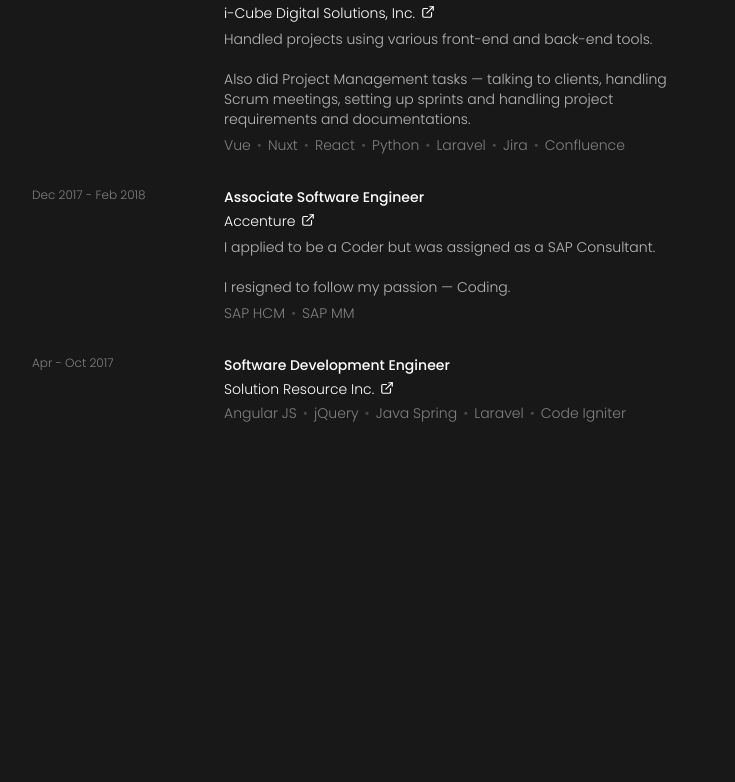
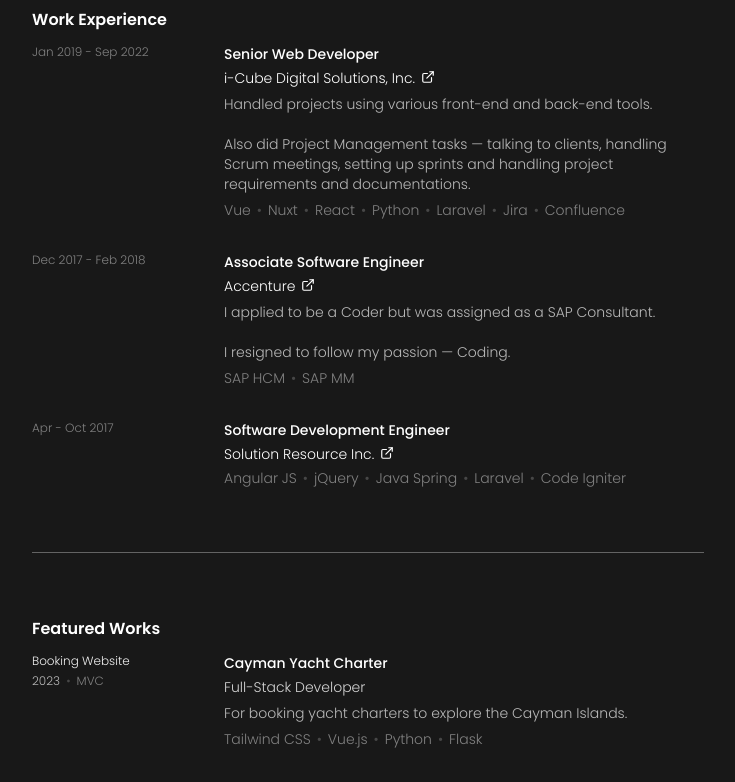
Before and after one commit to erwinmesi/mesi.dev, a Next.js app: page / in a window 1280 px wide. Shown: the part 1479-2261 px from the top of the page, without its empty margins (272-1007 px from the left). Before the commit the page ends 2046 px from the top, so only its background shows below. Built offline with nearby package versions, Linux system fonts and the light colour scheme.

Commit message:
wip: add featured works

```diff
--- a/src/app/page.tsx
+++ b/src/app/page.tsx
@@ -1,13 +1,17 @@
 import HomeHeader from '@/components/home/HomeHeader';
 import HomeIntro from '@/components/home/HomeIntro';
 import HomeWorkExperience from '@/components/home/HomeWorkExperience';
+import HomeFeaturedWorks from '@/components/home/HomeFeaturedWorks';
 
 function page() {
   return (
     <main className="site__container pb-28">
       <HomeHeader className="mb-16" />
-      <HomeIntro className="mb-16" />
+      <HomeIntro />
+      <hr className="max-w-2xl mx-auto border-grey-600 my-16" />
       <HomeWorkExperience />
+      <hr className="max-w-2xl mx-auto border-grey-600 my-16" />
+      <HomeFeaturedWorks />
     </main>
   );
 }
--- /dev/null
+++ b/src/components/home/HomeFeaturedWorks.tsx
@@ -0,0 +1,72 @@
+import { useCallback } from 'react';
+import { ExternalLink } from 'react-feather';
+import featuredWorks from '@/contents/featuredWorks';
+import Dot from '@/components/home/Dot';
+
+function HomeFeaturedWorks() {
+  const renderTools = useCallback((item: any) => {
+    return (
+      !!item.tools?.length && (
+        <div className="text-grey-500">
+          {item.tools.map((tool: any, index: number) => {
+            return (
+              <>
+                {tool}
+                {index < item.tools.length - 1 && <Dot />}
+              </>
+            );
+          })}
+        </div>
+      )
+    );
+  }, []);
+
+  return (
+    <section className="max-w-2xl mx-auto">
+      <h2 className="mb-3 font-semibold text-base">Featured Works</h2>
+      {featuredWorks.list.map((item) => {
+        return (
+          <>
+            <div className="flex flex-col md:flex-row mb-8">
+              <div className="expi__duration md:w-48 shrink-0 mb-0.5 text-xs">
+                <p className="text-grey-100 mb-1">{item.type}</p>
+                <span className="text-grey-300">{item.date}</span>
+                {item.archi && (
+                  <>
+                    <Dot />
+                    <span className="text-grey-500">{item.archi}</span>
+                  </>
+                )}
+              </div>
+              <div className="expi__content space-y-1">
+                <h3 className="font-medium">
+                  {item.url ? (
+                    <a
+                      className="flex items-center gap-1.5 hover:underline"
+                      href={item.url}
+                      target="_blank"
+                    >
+                      {item.name} <ExternalLink size="14" className="mb-0.5" />
+                    </a>
+                  ) : (
+                    item.name
+                  )}
+                </h3>
+                <p className="text-grey-200">{item.role}</p>
+                {item.description && (
+                  <p
+                    className="text-grey-300 !my-1.5"
+                    dangerouslySetInnerHTML={{ __html: item.description }}
+                  ></p>
+                )}
+                {renderTools(item)}
+              </div>
+            </div>
+          </>
+        );
+      })}
+    </section>
+  );
+}
+
+export default HomeFeaturedWorks;
--- a/src/components/home/HomeWorkExperience.tsx
+++ b/src/components/home/HomeWorkExperience.tsx
@@ -3,7 +3,7 @@
 import workHistory from '@/contents/workHistory';
 import Dot from '@/components/home/Dot';
 
-function HomeAbout() {
+function HomeWorkExperience() {
   const renderTools = useCallback((item: any) => {
     return (
       !!item.tools.length && (
@@ -57,4 +57,4 @@
   );
 }
 
-export default HomeAbout;
+export default HomeWorkExperience;
--- /dev/null
+++ b/src/contents/featuredWorks.js
@@ -0,0 +1,185 @@
+const content = {
+  list: [
+    {
+      name: 'Cayman Yacht Charter',
+      description: 'For booking yacht charters to explore the Cayman Islands.',
+      date: '2023',
+      role: 'Full-Stack Developer',
+      type: 'Booking Website',
+      archi: 'MVC',
+      url: undefined,
+      tools: ['Tailwind CSS', 'Vue.js', 'Python', 'Flask']
+    },
+    {
+      name: 'Humble Nature',
+      description: 'For selling designer furnitures.',
+      date: '2023',
+      role: 'Front-end Developer',
+      type: 'E-commerce Website',
+      archi: 'MVC',
+      url: 'https://humblenature.com',
+      tools: ['Tailwind CSS', 'Vue.js']
+    },
+    {
+      name: 'AI-Powered Website for Generating SEO Articles',
+      description: 'A blogging website that integrates with any existing website, offering a dedicated "blogs" page to enhance SEO with informative AI-generated articles.',
+      date: '2023',
+      role: 'Front-end Developer',
+      archi: 'MVC',
+      type: 'Blogging Website',
+      tools: ['Vue.js', 'Tailwind']
+    },
+    {
+      name: 'KotApp Website',
+      description: 'Marketing Website for KotApp Web App',
+      date: '2023',
+      role: 'Front-end Developer',
+      type: 'Marketing Website',
+      archi: 'SSG',
+      url: 'https://kotapp.io',
+      tools: ['Nuxt.js', 'Tailwind']
+    },
+    {
+      name: 'Soumission Rapide — Next.js revamp',
+      description: 'Migrated the Wix website to Next.js version.',
+      date: '2022',
+      role: 'Front-end Developer',
+      type: 'Marketing Website',
+      archi: 'SSG',
+      url: 'https://www.soumissionrapide.com',
+      tools: ['Next.js', 'Tailwind', 'GraphQL']
+    },
+    {
+      name: 'Google Adwords Client Portal',
+      description: 'Client Portal for a Google Adwords Advertising Agency.',
+      date: '2022',
+      role: 'Front-end Developer',
+      type: 'Web Application',
+      archi: 'SPA',
+      url: undefined,
+      tools: ['Vue.js', 'Tailwind', 'Pinia']
+    },
+    {
+      name: 'NodeLife.io',
+      description: 'Free crypto node & staking investment tracker.',
+      date: '2022',
+      role: 'Front-end Developer',
+      type: 'Web Application',
+      archi: 'SPA',
+      url: 'https://twitter.com/NodeLife_io',
+      tools: ['Vue.js', 'Tailwind', 'Pinia', 'Apex Charts']
+    },
+    {
+      name: 'Enably',
+      description: 'A Multi-Organization CRM Software.',
+      date: '2021',
+      role: 'Front-end Developer',
+      type: 'Web Application',
+      archi: 'SPA',
+      url: 'https://www.enably.no',
+      tools: ['Vue.js', 'Bootstrap', 'Vuex']
+    },
+    {
+      name: 'Word Feud Rules',
+      description: undefined,
+      date: '2021',
+      role: 'Full-Stack Developer',
+      type: 'Online Tool',
+      archi: 'MVC',
+      url: 'https://wordfeudrules.com',
+      tools: ['Tailwind', 'Laravel', 'MySQL']
+    },
+    {
+      name: 'Socialays Website (SEO improvements)',
+      description: 'Marketing Website for the Socialays Web App',
+      date: '2021',
+      role: 'Front-end Developer',
+      type: 'Marketing Website',
+      archi: 'SSR',
+      url: 'https://socialays.com',
+      tools: ['Nuxt.js', 'Bootstrap']
+    },
+    {
+      name: 'Socialays Web App (Front-end fixes)',
+      description: 'An AI-Based Social Media Assistant.',
+      date: '2021',
+      role: 'Front-end Developer',
+      type: 'Web Application',
+      archi: 'SPA',
+      url: 'https://app.socialays.com',
+      tools: ['Vue.js', 'Bootstrap', 'Vuex']
+    },
+    {
+      name: 'Sunnyside Ad Banner',
+      description: 'Ad Banner for Sunnyside: A Medical & Recreational Cannabis Dispensaries',
+      date: '2021',
+      role: 'Front-end Web Developer',
+      type: 'HTML Ad Banner',
+      archi: undefined,
+      url: undefined,
+      tools: ['HTML', 'CSS', 'JS', 'GSAP']
+    },
+    {
+      name: 'Proscreen',
+      description: 'Offers a motivational software package for companies who want to promote great values and motivation with their employees.',
+      date: '2020',
+      role: 'Front-end Developer',
+      type: 'Web Application',
+      archi: 'SPA',
+      url: 'https://proscreen.com',
+      tools: ['Vue.js', 'Tailwind', 'Vuex']
+    },
+    {
+      name: 'KotApp Web App',
+      description: 'Web-based CRM for KotApp Mobile App.',
+      date: '2020',
+      role: 'Front-end Developer',
+      type: 'Web Application',
+      archi: 'SPA',
+      url: 'https://app.kotapp.io',
+      tools: ['Nuxt.js', 'Tailwind', 'Vuex']
+    },
+    {
+      name: 'Dutch Assets Group Web Portal',
+      description: 'Corporate financing services for companies and private entrepreneurs.',
+      date: '2019',
+      role: 'Full-Stack Developer',
+      type: 'Web Application',
+      archi: 'MVC',
+      url: 'https://portal.dag-assetscan.nl',
+      tools: ['Laravel', 'Vue.js', 'Bootstrap', 'Digital Ocean Spaces']
+    },
+    {
+      name: 'Sharepoint Web Parts',
+      description: 'Created Web Parts for a Sharepoint Intranet Web App',
+      date: '2019',
+      role: 'Front-end Developer',
+      type: 'Sharepoint Web Parts',
+      archi: 'SPA',
+      url: undefined,
+      tools: ['React', 'MobX', 'Material UI']
+    },
+    {
+      name: 'Google Ads Web Scraper',
+      description: 'A lead-generation web app that collects information on small and medium enterprises engaged in Google Ads.',
+      date: '2019',
+      role: 'Full-Stack Developer',
+      type: 'Web Application',
+      archi: 'SPA + RESTful Web Service',
+      url: undefined,
+      tools: ['Nuxt.js', 'Element UI', 'Laravel', 'Python Web Scraping Script using Beautiful Soup']
+    },
+    // {
+    //   name: undefined,
+    //   description: undefined,
+    //   date: undefined,
+    //   role: undefined,
+    //   type: undefined,
+    //   archi: undefined,
+    //   url: undefined,
+    //   tools: undefined
+    // },
+  ]
+}
+
+export default content
```
